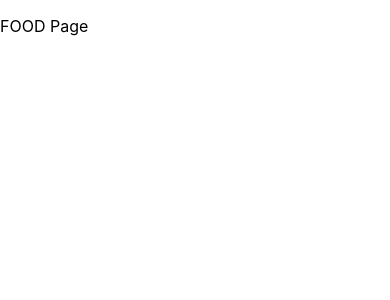
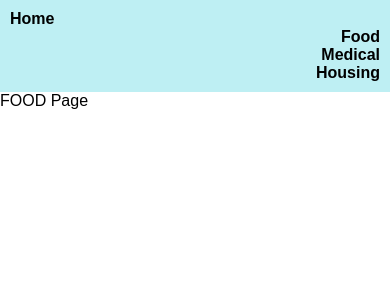
Before and after one commit to Namrata-Keskar/CruzHacks2024, a React (Create React App) app: page /food in a window 390 px wide. Shown: the top 300 px of the page. Built offline with nearby package versions, Linux system fonts and the light colour scheme.

Commit message:
added Navbars

```diff
--- /dev/null
+++ b/src/Navbar.css
@@ -0,0 +1,66 @@
+body, h1, h2, p, ul, li {
+    margin: 0;
+    padding: 0;
+}
+
+body {
+    font-family: 'Krub', sans-serif;
+}
+
+/* Navbar styles */
+.navbar {
+    background-color: #BEEFF3;
+    color: white;
+    padding: 15px;
+}
+
+.navbar a {
+    color: black;
+    text-decoration: none;
+    margin: 0 15px;
+    font-size: 16px;
+    font-weight: bold;
+}
+
+.navbar a:hover {
+    color: #75BFC4; /* Change color on hover */
+}
+
+/* Center the navbar items horizontally */
+.navbar ul {
+    display: flex;
+    justify-content: flex-end;
+    list-style-type: none;
+}
+
+/* Remove bullet points and underlined text for list items */
+.navbar li {
+    list-style: none;
+}
+
+.navbar .left-link {
+    margin-right: auto; /* Push the Home link to the left */
+}
+
+/* Optional: Add styles for a logo or other elements */
+.navbar .logo {
+    font-size: 24px;
+    font-weight: bold;
+    margin-right: auto;
+}
+
+/* Responsive styles: Adjust the navbar items on smaller screens */
+@media (max-width: 768px) {
+    .navbar {
+        padding: 10px;
+    }
+
+    .navbar ul {
+        flex-direction: column;
+        align-items: flex-end;
+    }
+
+    .navbar a {
+        margin: 5px 0;
+    }
+}
--- /dev/null
+++ b/src/consumerNav.js
@@ -0,0 +1,19 @@
+// Navbar.js
+import React from 'react';
+import { Link } from 'react-router-dom';
+import './Navbar.css';
+
+const Navbar = () => {
+  return (
+    <nav className="navbar">
+      <ul>
+        <li className="left-link"><Link to="/">Home</Link></li>
+        <li><Link to="/food">Food</Link></li>
+        <li><Link to="/medical">Medical</Link></li>
+        <li><Link to="/housing">Housing</Link></li>
+      </ul>
+    </nav>
+  );
+}
+
+export default Navbar;
--- a/src/pages/AddEvent.js
+++ b/src/pages/AddEvent.js
@@ -1,5 +1,7 @@
 import React, { useState } from 'react';
 import 'firebase/database'
+import Navbar from '../serviceNav';
+
 
 import "./AddEvent.css";
 import db from '../firebase.js';
@@ -52,6 +54,7 @@ function AddEvent() {
 
   return (
     <div className="AddEvent">
+      <Navbar/>
         <p> ADD EVENT Page </p>
         <input
           type="text"
--- a/src/pages/Food.js
+++ b/src/pages/Food.js
@@ -1,9 +1,10 @@
 import React from 'react';
+import Navbar from '../consumerNav';
 
 function Food() {
   return (
     <div className="Food">
-
+      <Navbar/>
         <p>
             FOOD Page
         </p>
--- a/src/pages/Housing.js
+++ b/src/pages/Housing.js
@@ -1,5 +1,6 @@
 import React from 'react';
 import './Housing.css';
+import Navbar from '../consumerNav';
 
 function Housing() {
   // Sample data for services (replace this with data from Firebase)
@@ -23,6 +24,7 @@ function Housing() {
 
   return (
     <div className="Housing">
+      <Navbar/>
       <p class="title">Housing Services</p>
 
       {/* Loop through servicesData and create a card for each service */}
--- a/src/pages/Medical.js
+++ b/src/pages/Medical.js
@@ -1,9 +1,10 @@
 import React from 'react';
+import Navbar from '../consumerNav';
 
 function Medical() {
   return (
     <div className="Medical">
-
+      <Navbar/>
         <p>
             MEDICAL Page
         </p>
--- a/src/pages/Profile.js
+++ b/src/pages/Profile.js
@@ -1,6 +1,7 @@
 import React from 'react';
 import "./Profile.css";
 import { Link } from 'react-router-dom';
+import Navbar from '../serviceNav';
 
 function Profile() {
   return (
@@ -9,7 +10,7 @@ function Profile() {
       <link rel="preconnect" href="https://fonts.gstatic.com" crossorigin />
       <link href="https://fonts.googleapis.com/css2?family=Inter:wght@400;600&family=Krub:ital@1&family=Montserrat&family=Nunito:wght@500&display=swap" rel="stylesheet"/>
       <link href="https://fonts.googleapis.com/css2?family=Inter:wght@400;600&family=Krub&family=Montserrat&family=Nunito:wght@500&display=swap" rel="stylesheet" />
-
+        <Navbar/>
         <p className='profile'>
             Update your information
         </p>
--- /dev/null
+++ b/src/serviceNav.js
@@ -0,0 +1,19 @@
+// Navbar.js
+import React from 'react';
+import { Link } from 'react-router-dom';
+import './Navbar.css';
+
+const Navbar = () => {
+  return (
+    <nav className="navbar">
+      <ul>
+        <li className="left-link"><Link to="/Login">Log Out</Link></li>
+        <li><Link to="/addevent">Add Event</Link></li>
+        <li><Link to="">My Events</Link></li>
+        <li><Link to="/profile">My Profile</Link></li>
+      </ul>
+    </nav>
+  );
+}
+
+export default Navbar;
```
